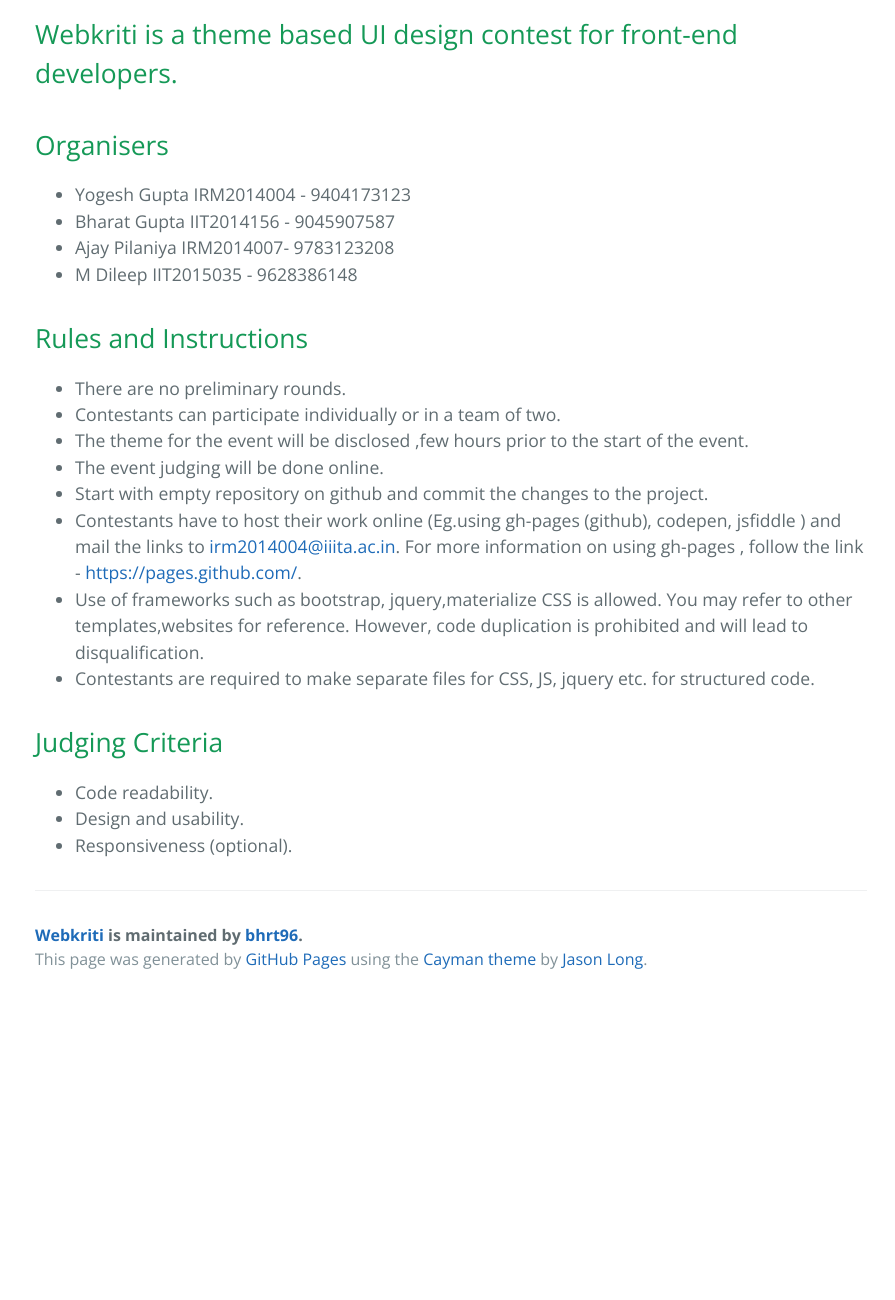
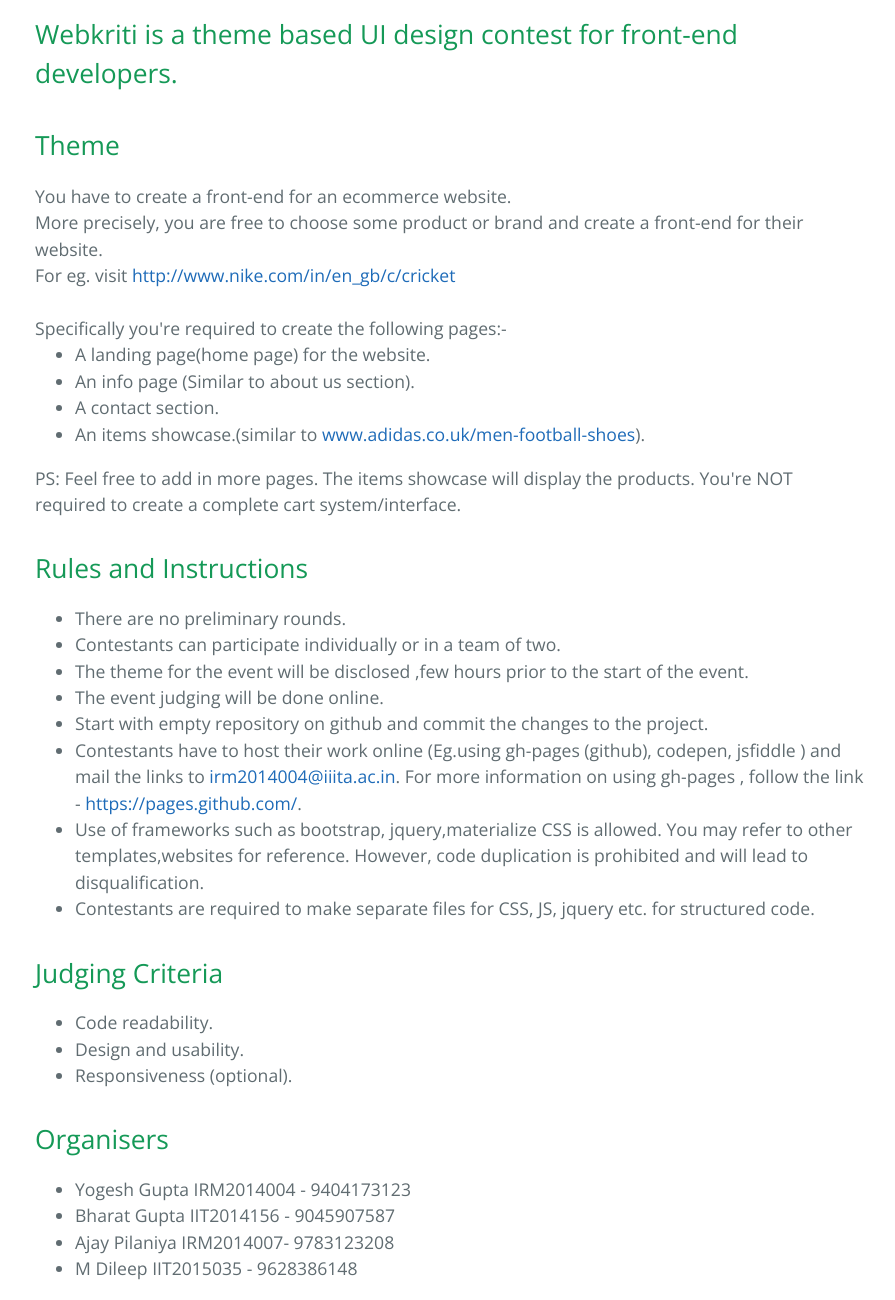
Before and after one commit to bhrt96/Webkriti, a plain HTML site: page index.html in a window 1280 px wide. Shown: the part 400-1700 px from the top of the page, without its empty margins (189-1084 px from the left). Before the commit the page ends 1403 px from the top, so only its background shows below. Drawn offline with nearby package versions, Linux system fonts and the light colour scheme.

Commit message:
Theme added

```diff
--- a/index.html
+++ b/index.html
@@ -23,14 +23,18 @@
 <a id="webkriti-is-a-theme-based-ui-design-contest-for-front-end-developers" class="anchor" href="#webkriti-is-a-theme-based-ui-design-contest-for-front-end-developers" aria-hidden="true"><span aria-hidden="true" class="octicon octicon-link"></span></a>Webkriti is a theme based UI design contest for front-end developers.</h2>
 
 <h2>
-<a id="organisers" class="anchor" href="#organisers" aria-hidden="true"><span aria-hidden="true" class="octicon octicon-link"></span></a>Organisers</h2>
+<a id="theme" class="anchor" href="#theme" aria-hidden="true"><span aria-hidden="true" class="octicon octicon-link"></span></a>Theme</h2>
+<p></p>You have to create a front-end for an ecommerce website.<br>
+More precisely, you are free to choose some product or brand and create a front-end for their website. <br>
+For eg. visit <a href="http://www.nike.com/in/en_gb/c/cricket"> http://www.nike.com/in/en_gb/c/cricket </a><br><br>
 
+Specifically you're required to create the following pages:-
 <ul>
-<li>Yogesh Gupta IRM2014004 - 9404173123</li>
-<li>Bharat Gupta IIT2014156 - 9045907587</li>
-<li>Ajay Pilaniya IRM2014007- 9783123208</li>
-<li>M Dileep     IIT2015035  -   9628386148</li>
-</ul>
+<li>A landing page(home page) for the website.</li>
+<li>An info page (Similar to about us section).</li>
+<li>A contact section.</li>
+<li>An items showcase.(similar to <a href= "http://www.adidas.co.uk/men-football-shoes">www.adidas.co.uk/men-football-shoes</a>).</li></ul>
+PS: Feel free to add in more pages. The items showcase will display the products. You're NOT required to create a complete cart system/interface.</p>
 
 <h2>
 <a id="rules-and-instructions" class="anchor" href="#rules-and-instructions" aria-hidden="true"><span aria-hidden="true" class="octicon octicon-link"></span></a>Rules and Instructions</h2>
@@ -55,6 +59,16 @@
 <li>Responsiveness (optional).</li>
 </ul>
 
+<h2>
+<a id="organisers" class="anchor" href="#organisers" aria-hidden="true"><span aria-hidden="true" class="octicon octicon-link"></span></a>Organisers</h2>
+
+<ul>
+<li>Yogesh Gupta IRM2014004 - 9404173123</li>
+<li>Bharat Gupta IIT2014156 - 9045907587</li>
+<li>Ajay Pilaniya IRM2014007- 9783123208</li>
+<li>M Dileep     IIT2015035  -   9628386148</li>
+</ul>
+
       <footer class="site-footer">
         <span class="site-footer-owner"><a href="https://github.com/bhrt96/Webkriti">Webkriti</a> is maintained by <a href="https://github.com/bhrt96">bhrt96</a>.</span>
 
```
